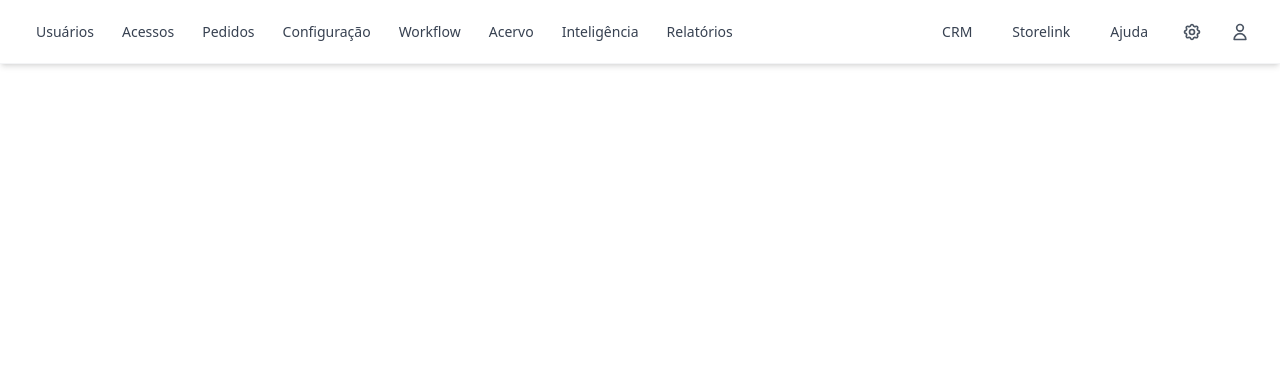
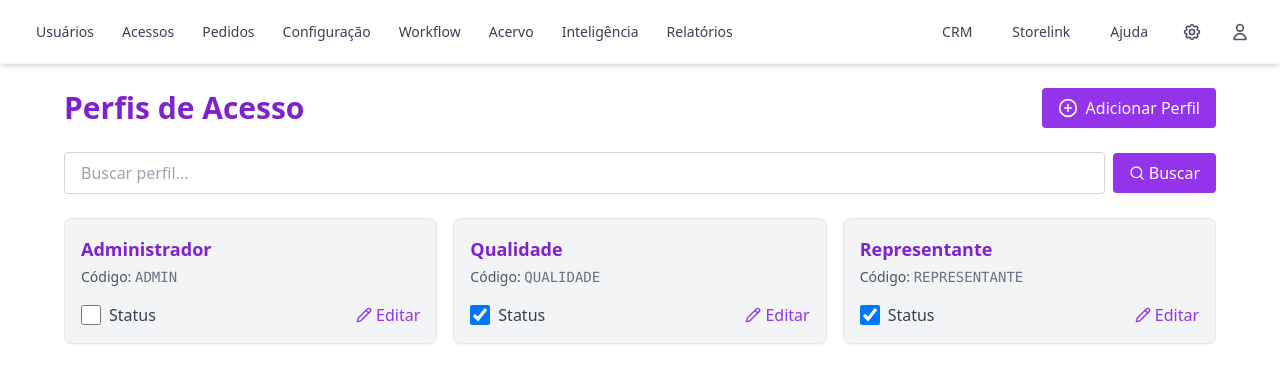
Before and after one commit to deschamps10/teste, a Nuxt app in the folder forca-de-vendas/: page /usuarios/perfil-de-acesso in a window 1280 px wide. Shown: the top 382 px of the page. Built offline with nearby package versions, Linux system fonts and the light colour scheme.

Commit message:
create page user

```diff
--- a/forca-de-vendas/components/toolBar.vue
+++ b/forca-de-vendas/components/toolBar.vue
@@ -2,8 +2,14 @@
     <nav class="w-full h-16 bg-white shadow-md border-b border-gray-100 flex items-center justify-center px-6 sticky top-0 z-50">
       <div class="flex items-center space-x-1 max-w-7xl w-full">
         <!-- Menu Items -->
-        <div class="flex flex-1 items-center space-x-1">
-          <router-link to="/usuarios" class="menu-item">Usuários</router-link>
+        <div class="flex flex-1 items-center space-x-1 ">
+          <div class="menu-item dropdown group">
+            Usuários
+            <div class="dropdown-menu">
+              <router-link to="/usuarios/perfil-de-acesso" class="dropdown-item">Perfil de Acesso</router-link>
+              <router-link to="/pedidos/andamento" class="dropdown-item">Usuários</router-link>
+            </div>
+          </div>
           <router-link to="/acessos" class="menu-item">Acessos</router-link>
           <div class="menu-item dropdown group">
             Pedidos
--- a/forca-de-vendas/nuxt.config.ts
+++ b/forca-de-vendas/nuxt.config.ts
@@ -4,9 +4,6 @@ export default defineNuxtConfig({
 
   // Configuração automática das rotas
   pages: true, // Remover a configuração de páginas manual se você preferir que o Nuxt resolva isso automaticamente
-
-  plugins: ['~/plugins/session.ts'],
-
   modules: [
     '@nuxtjs/tailwindcss',
   ],
--- a/forca-de-vendas/package.json
+++ b/forca-de-vendas/package.json
@@ -13,6 +13,7 @@
     "@heroicons/vue": "^2.2.0",
     "@nuxtjs/axios": "^5.13.6",
     "cookie-universal-nuxt": "^2.2.2",
+    "lucide-vue-next": "^0.509.0",
     "nuxt": "^3.17.2",
     "vue": "^3.5.13",
     "vue-router": "^4.5.1"
--- a/forca-de-vendas/pages/pedidos/index.vue
+++ b/forca-de-vendas/pages/pedidos/index.vue
@@ -2,19 +2,20 @@
 import FilterOrder from '@/components/pedidos/filterOrder.vue'
 import TableOrder from '@/components/pedidos/tableOrder.vue'
 
+const config = useRuntimeConfig()
 
-const config = useRuntimeConfig()
-const { data: pedidos, error } = await useFetch(`${config.public.API_URL}/pedidos`)
+const { data: pedidos, pending, error } = await useFetch(`${config.public.API_URL}/pedidos` )
+</script>
 
-</script>
 <template>
   <div class="max-w-screen-xl mx-auto px-4 py-6">
-    <!-- Cabeçalho -->
     <div class="mb-6">
-      <h1 class="text-2xl font-bold text-gray-800">Monitoramento de Pedidos</h1>
-      <p class="text-gray-600">Lista de pedidos realizados no sistema</p>
-      <filterOrder/>
+      <h1 class="text-2xl font-bold text-gray-800 md:text-3xl">Monitoramento de Pedidos</h1>
+      <p class="text-gray-600 text-base sm:text-lg md:text-xl">Lista de pedidos realizados no sistema</p>
+
+      <FilterOrder />
+
       <TableOrder :pedidos="pedidos" />
-    </div>
+        </div>
   </div>
 </template>
--- /dev/null
+++ b/forca-de-vendas/pages/usuarios/perfil-de-acesso/index.vue
@@ -0,0 +1,99 @@
+<script setup>
+import { ref } from 'vue'
+import { Search, PlusCircle, Pencil } from 'lucide-vue-next'
+
+const search = ref('')
+const perfis = ref([
+  { codigo: 'ADMIN', nome: 'Administrador', status: false, editando: false },
+  { codigo: 'QUALIDADE', nome: 'Qualidade', status: true, editando: false },
+  { codigo: 'REPRESENTANTE', nome: 'Representante', status: true, editando: false },
+])
+
+const filtrarPerfis = () => {
+  return perfis.value.filter(p =>
+    p.codigo.toLowerCase().includes(search.value.toLowerCase()) ||
+    p.nome.toLowerCase().includes(search.value.toLowerCase())
+  )
+}
+
+const ativarEdicao = (perfil) => {
+  perfil.editando = true
+}
+
+const salvarEdicao = (perfil) => {
+  perfil.editando = false
+}
+</script>
+
+<template>
+  <div class="min-h-screen bg-white text-gray-800 p-6">
+    <div class="max-w-6xl mx-auto">
+      <!-- Título e Botão -->
+      <div class="flex flex-col sm:flex-row justify-between items-center mb-6 gap-4">
+        <h1 class="text-3xl font-bold text-purple-700">Perfis de Acesso</h1>
+        <button class="flex items-center gap-2 bg-purple-600 hover:bg-purple-700 text-white px-4 py-2 rounded">
+          <PlusCircle class="w-5 h-5" /> Adicionar Perfil
+        </button>
+      </div>
+
+      <!-- Busca -->
+      <div class="flex gap-2 items-center mb-6">
+        <input
+          v-model="search"
+          type="text"
+          placeholder="Buscar perfil..."
+          class="flex-1 bg-white border border-gray-300 text-gray-800 px-4 py-2 rounded"
+        />
+        <button class="bg-purple-600 hover:bg-purple-700 text-white px-4 py-2 rounded flex items-center gap-1">
+          <Search class="w-4 h-4" /> Buscar
+        </button>
+      </div>
+
+      <!-- Lista de Perfis -->
+      <div class="grid sm:grid-cols-2 lg:grid-cols-3 gap-4">
+        <div
+          v-for="perfil in filtrarPerfis()"
+          :key="perfil.codigo"
+          class="bg-gray-100 p-4 rounded-lg shadow-sm border border-gray-200 flex flex-col justify-between transition-all duration-300 hover:shadow-md"
+        >
+          <div>
+            <!-- Nome editável -->
+            <div v-if="perfil.editando">
+              <input
+                v-model="perfil.nome"
+                @blur="salvarEdicao(perfil)"
+                class="text-lg font-medium bg-white border border-gray-300 text-gray-800 px-2 py-1 rounded w-full"
+                autofocus
+              />
+            </div>
+            <div v-else>
+              <h2 class="text-lg font-semibold text-purple-700">{{ perfil.nome }}</h2>
+            </div>
+            <p class="text-sm text-gray-600 mt-1">
+              Código: <span class="font-mono text-gray-500">{{ perfil.codigo }}</span>
+            </p>
+          </div>
+
+          <!-- Status e Edição -->
+          <div class="mt-4 flex justify-between items-center">
+            <label class="flex items-center gap-2">
+              <input
+                type="checkbox"
+                class="form-checkbox h-5 w-5 text-purple-600"
+                v-model="perfil.status"
+              />
+              <span class="text-gray-700">Status</span>
+            </label>
+            <button
+              class="text-purple-600 hover:text-purple-800 flex items-center gap-1"
+              @click="ativarEdicao(perfil)"
+              v-if="!perfil.editando"
+            >
+              <Pencil class="w-4 h-4" /> Editar
+            </button>
+          </div>
+        </div>
+      </div>
+    </div>
+  </div>
+</template>
```
Also changed, not shown: forca-de-vendas/tsconfig.json (+21 -2 lines), forca-de-vendas/components/pedidos/tableOrder.vue (line endings or trailing spaces), forca-de-vendas/plugins/session.ts (deleted), 2 other files (tests, documents, lock files or other folders).
